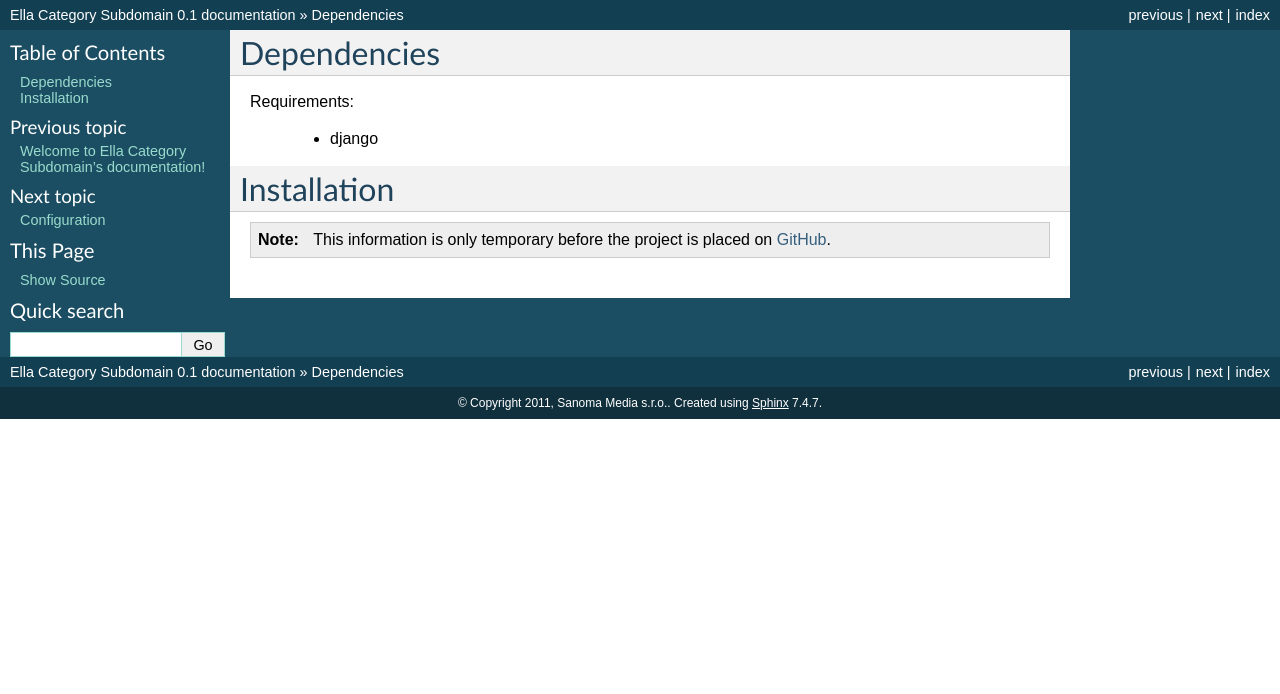
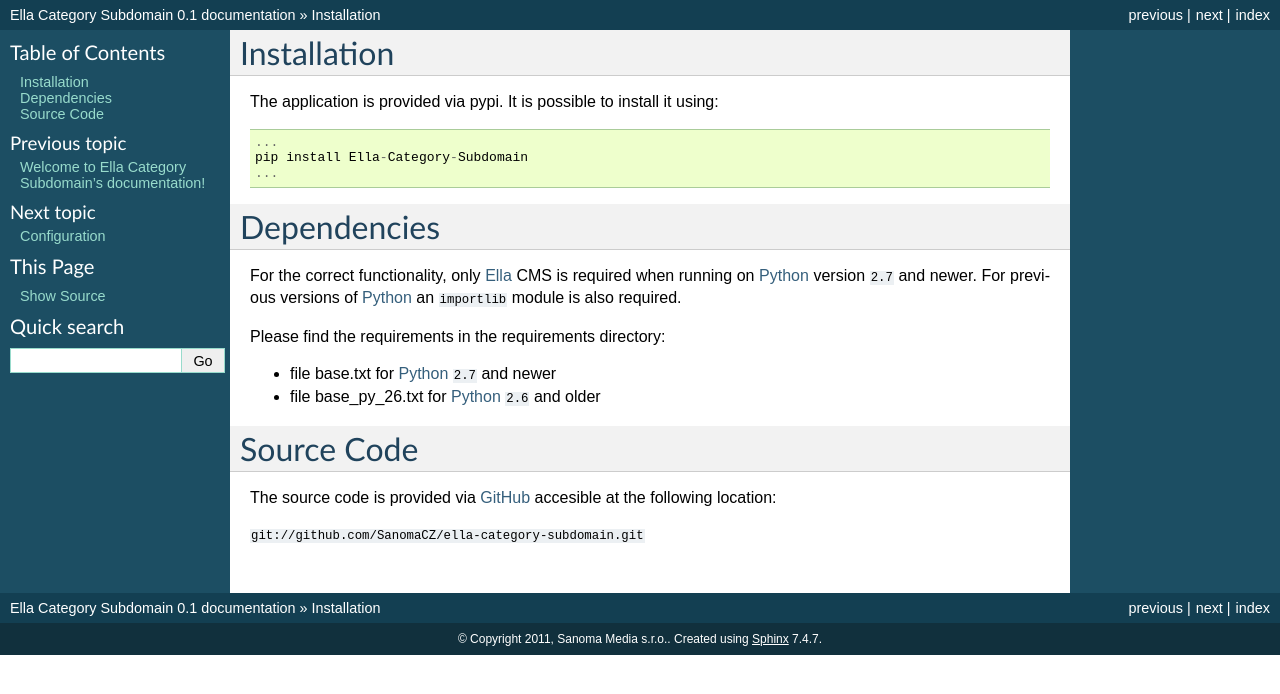
Before and after one commit to SanomaCZ/ella-category-subdomain, a Sphinx documentation site: the page built from doc/installation.rst, in a window 1280 px wide. Shown: the top 694 px of the page. Built offline with Sphinx 7.4.7, drawn with Linux system fonts in a browser that asks for light colours.

Commit message:
Updated requirements for older version of python and documentation

```diff
--- a/doc/installation.rst
+++ b/doc/installation.rst
@@ -1,16 +1,34 @@
 .. _installation:
+
+Installation
+============
+
+The application is provided via pypi. It is possible to install it using::
+
+    ...
+    pip install Ella-Category-Subdomain
+    ...
 
 Dependencies
 ============
 
-Requirements:
+For the correct functionality, only `Ella`_ CMS is required when running on `Python`_
+version ``2.7`` and newer. For previous versions of `Python`_ an ``importlib`` module is also
+required.
 
-    * django
+Please find the requirements in the requirements directory:
 
-Installation
-============
+* file base.txt for `Python`_ ``2.7`` and newer
+* file base_py_26.txt for `Python`_ ``2.6`` and older
 
-.. note::
-    This information is only temporary before the project is placed on `GitHub`_.
+.. _Python: http://www.python.org
+.. _Ella: http://www.ellaproject.cz
+
+Source Code
+===========
+
+The source code is provided via `GitHub`_ accesible at the following location:
+
+``git://github.com/SanomaCZ/ella-category-subdomain.git``
 
 .. _GitHub: https://www.github.com
--- a/ella_category_subdomain/__init__.py
+++ b/ella_category_subdomain/__init__.py
@@ -1,2 +1,2 @@
-__version__ = (0, 5)
+__version__ = (0, 5, 1)
 __versionstr__ = '.'.join(map(str, __version__))
--- a/setup.py
+++ b/setup.py
@@ -1,5 +1,6 @@
 from setuptools import setup
 from ella_category_subdomain import __versionstr__
+import sys
 
 setup(
     name = 'Ella-Category-Subdomain',
@@ -36,5 +37,10 @@ setup(
     install_requires = [
         'setuptools>=0.6b1',
         'ella>=2.0',
+        'importlib'
+    ] if sys.version < '2.7'
+    else [
+        'setuptools>=0.6b1',
+        'ella>=2.0',
     ],
 )
```
Also changed, not shown: 1 other file.
